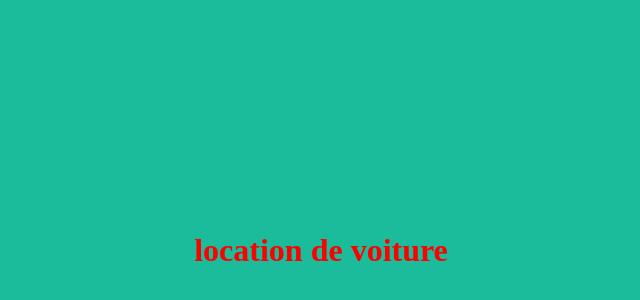
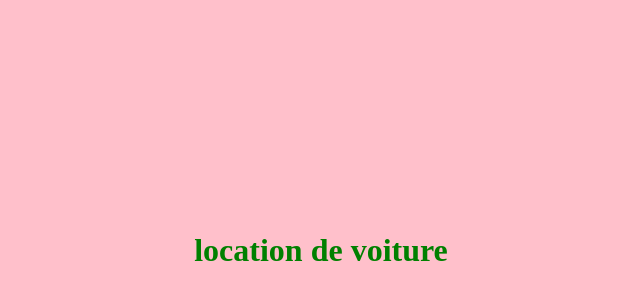
Before and after one commit to la-merver/location-de-voiture, a plain HTML site: page index.html in a window 1280 px wide. Shown: the part 42-342 px from the top of the page, without its empty margins (319-959 px from the left). Drawn offline with Linux system fonts and the light colour scheme.

Commit message:
modification de la couleur de fond

```diff
--- a/index.html
+++ b/index.html
@@ -4,7 +4,7 @@
 	<meta charset="UTF-8">
 	<title> projet git</title>
 </head>
-<body style="background-color: #1abc9c">
-	<h1 style="padding-top: 20%; padding-bottom: 20%; text-align: center; color: red">location de voiture</h1>
+<body style="background-color: pink">
+	<h1 style="padding-top: 20%; padding-bottom: 20%; text-align: center; color: green">location de voiture</h1>
 </body>
 </html>
```
